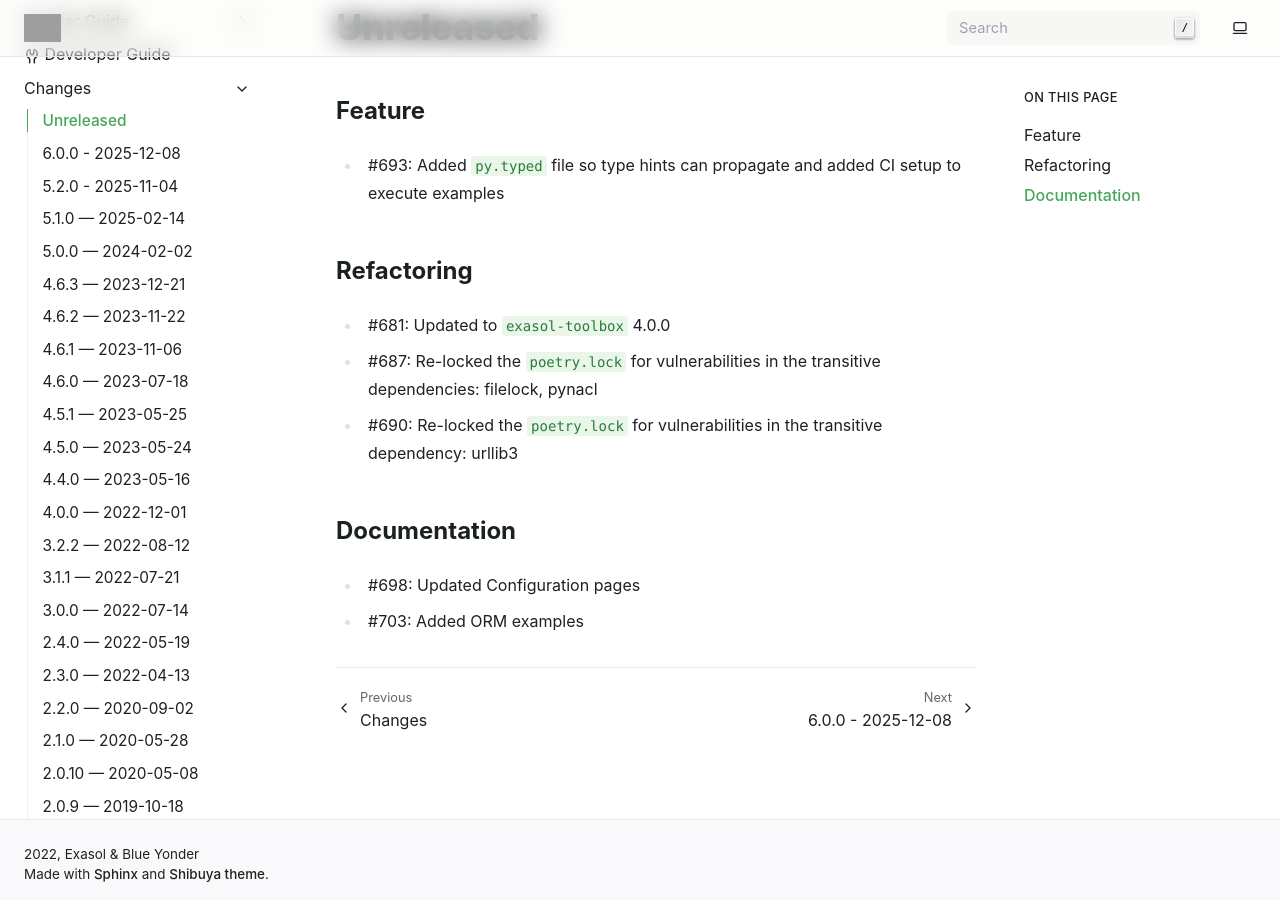
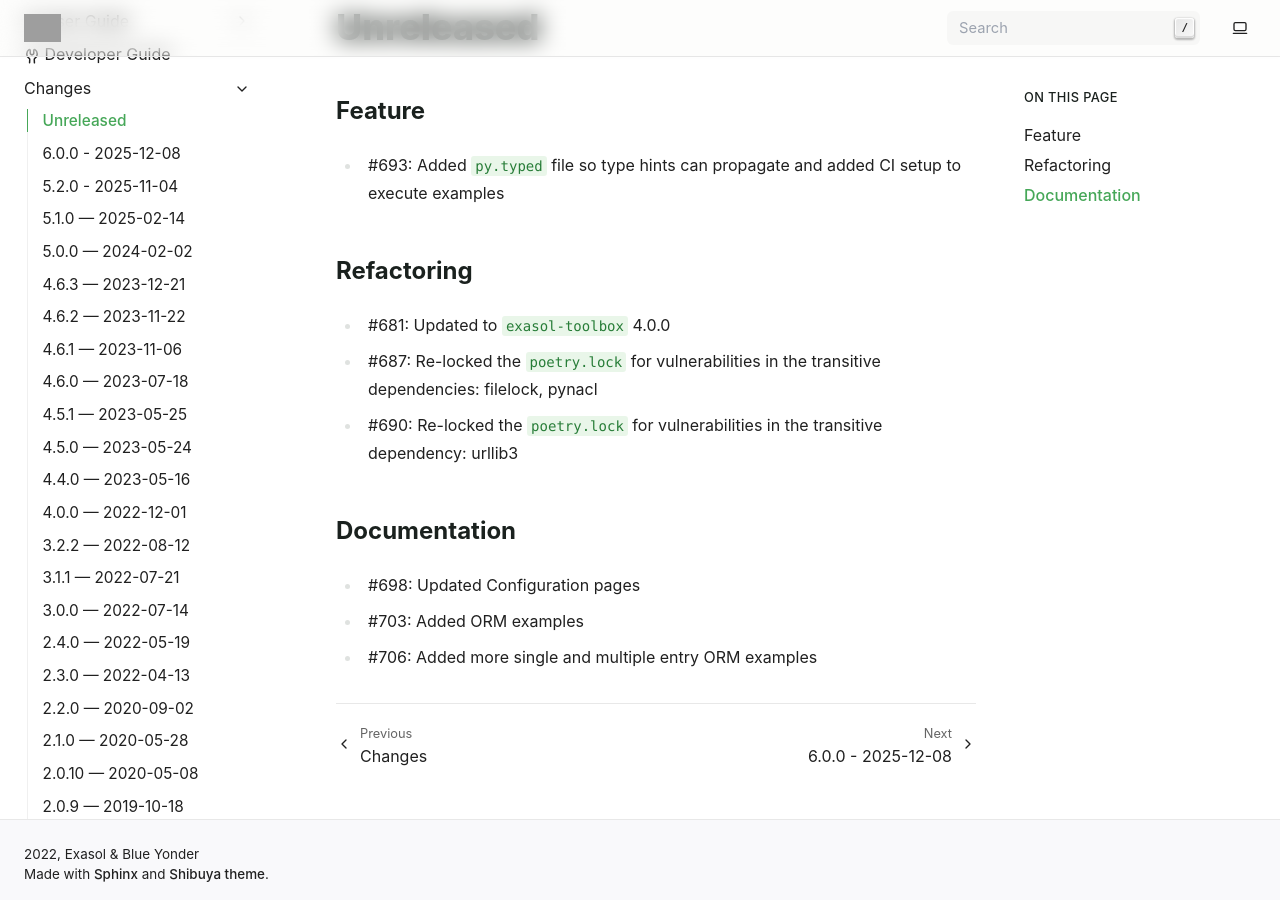
Before and after one commit to exasol/sqlalchemy-exasol, a Sphinx documentation site: the page built from doc/changes/unreleased.md, in a window 1280 px wide and 900 px high, scrolled down 81 px. Built offline with Sphinx 7.4.7, drawn with Linux system fonts in a browser that asks for light colours; grey boxes are pictures that could not be loaded.

Commit message:
Add changelog entry

```diff
--- a/doc/changes/unreleased.md
+++ b/doc/changes/unreleased.md
@@ -14,3 +14,4 @@
 
 * #698: Updated Configuration pages
 * #703: Added ORM examples
+* #706: Added more single and multiple entry ORM examples
```
